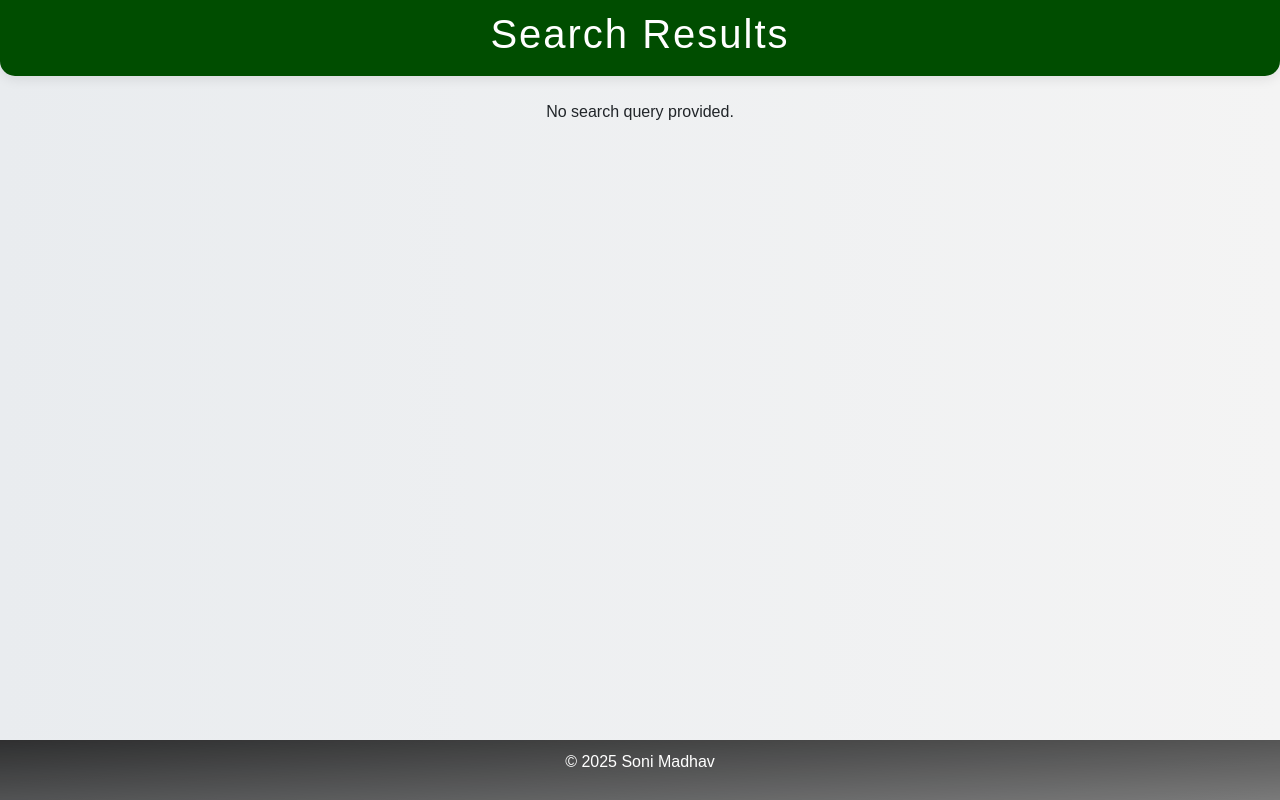
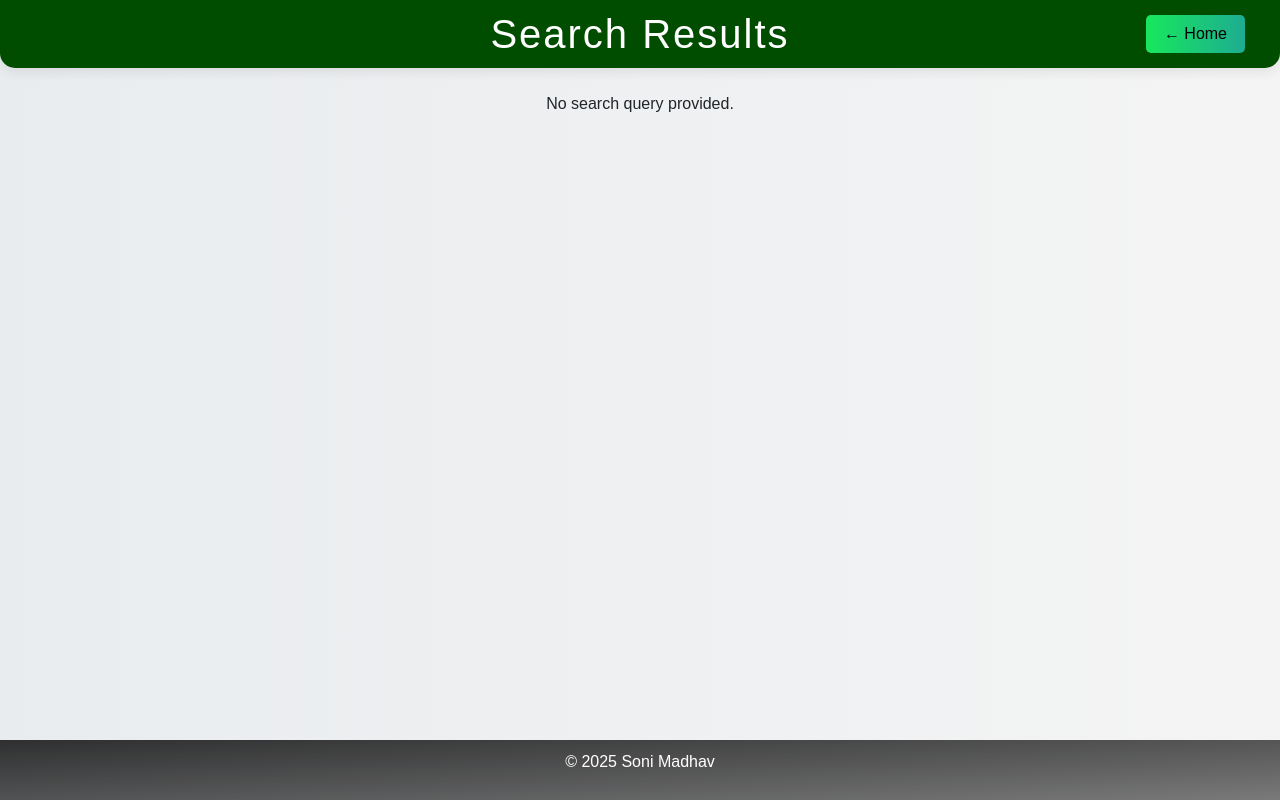
Before and after one commit to SoniMadhav/Windows-Event-Checker, a plain HTML site: page searchResults.html in a window 1280 px wide. Drawn offline with nearby package versions, Linux system fonts and the light colour scheme.

Commit message:
Update searchResults.html

```diff
--- a/searchResults.html
+++ b/searchResults.html
@@ -21,6 +21,25 @@
             text-align: center;
             letter-spacing: 2px;
             box-shadow: 0 4px 12px rgba(0, 0, 0, 0.08);
+            position: relative;
+        }
+
+        header h1 {
+            margin: 0;
+        }
+
+        header button {
+            position: absolute;
+            right: 30px;
+            top: 50%;
+            transform: translateY(-50%);
+            background: linear-gradient(90deg, #43e97b 0%, #38f9d7 100%);
+            color: white;
+            border: none;
+            border-radius: 5px;
+            padding: 7px 18px;
+            font-size: 1rem;
+            cursor: pointer;
         }
 
         main {
@@ -114,6 +133,10 @@
 <body>
     <header>
         <h1>Search Results</h1>
+        <button onclick="window.location.href='index.html'"
+            style="position: absolute; right: 30px; top: 50%; transform: translateY(-50%); background: linear-gradient(90deg, #18e75d 0%, #1eac92 100%); color: rgb(0, 0, 0); border: none; border-radius: 5px; padding: 7px 18px; font-size: 1rem; cursor: pointer;">
+            &#8592; Home
+        </button>
     </header>
 
     <main class="container mt-4">
@@ -683,10 +706,7 @@
                 id: '7033',
                 example: 'A service stops unexpectedly.',
                 description: 'A service has been stopped unexpectedly. Indicates that a service has been stopped unexpectedly.',
-                explainHinglish: 'Agar koiAgar koi service kisi specific user account ke saath configure hoti hai, toh yeh event aata hai.',
-                example: 'A service is configured with a specific user account.',
-                description: 'A service has been configured with a specific user account. Indicates that a service has been configured with a specific user account.',
-                explainHinglish: 'Agar koi service kisi specific user account ke saath configure hoti hai, toh yeh event aata hai.'
+                explainHinglish: 'Agar koi service bina kisi wajah ke band ho jaati hai, toh yeh event aata hai.'
             },
             {
                 id: '7047',
```
